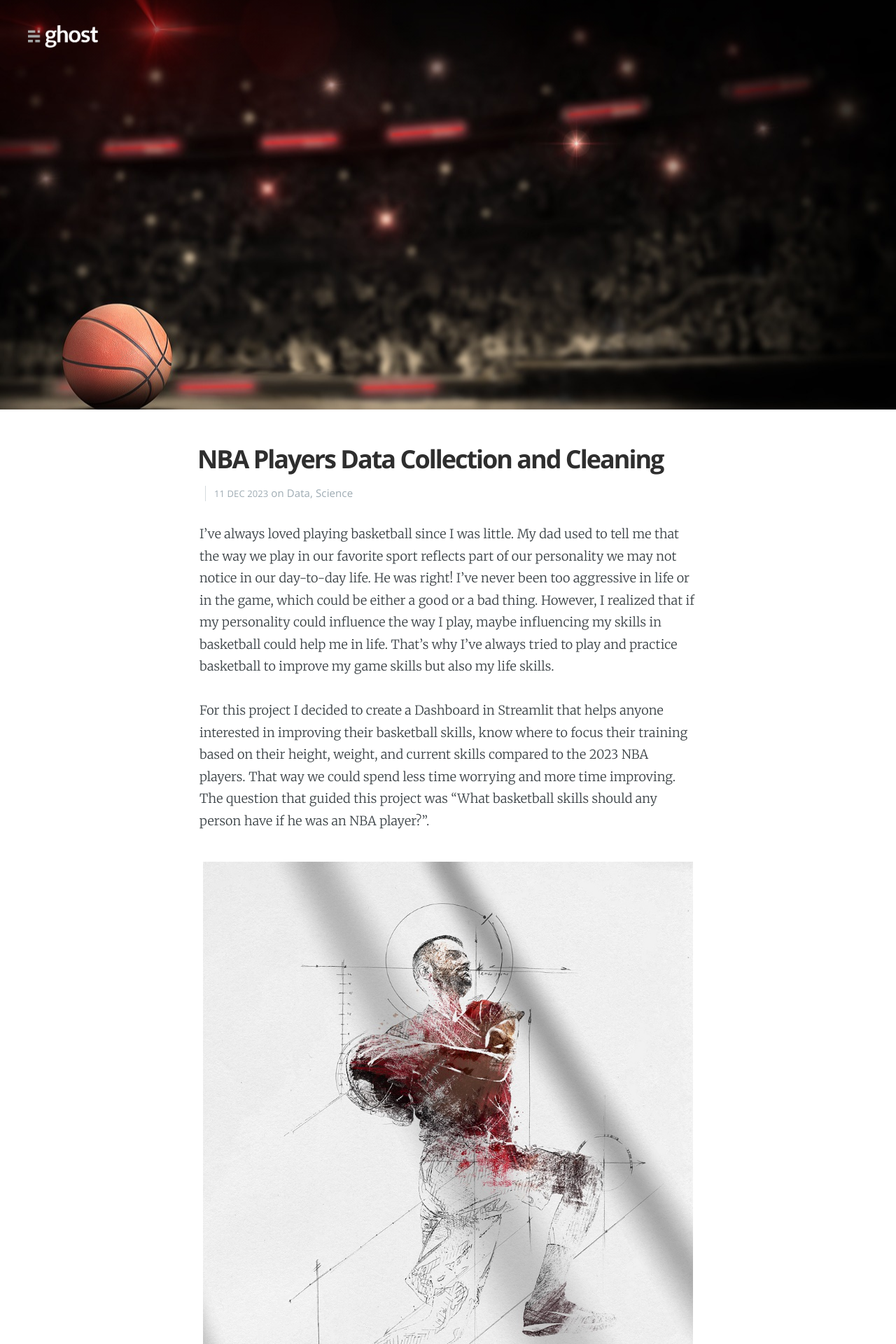
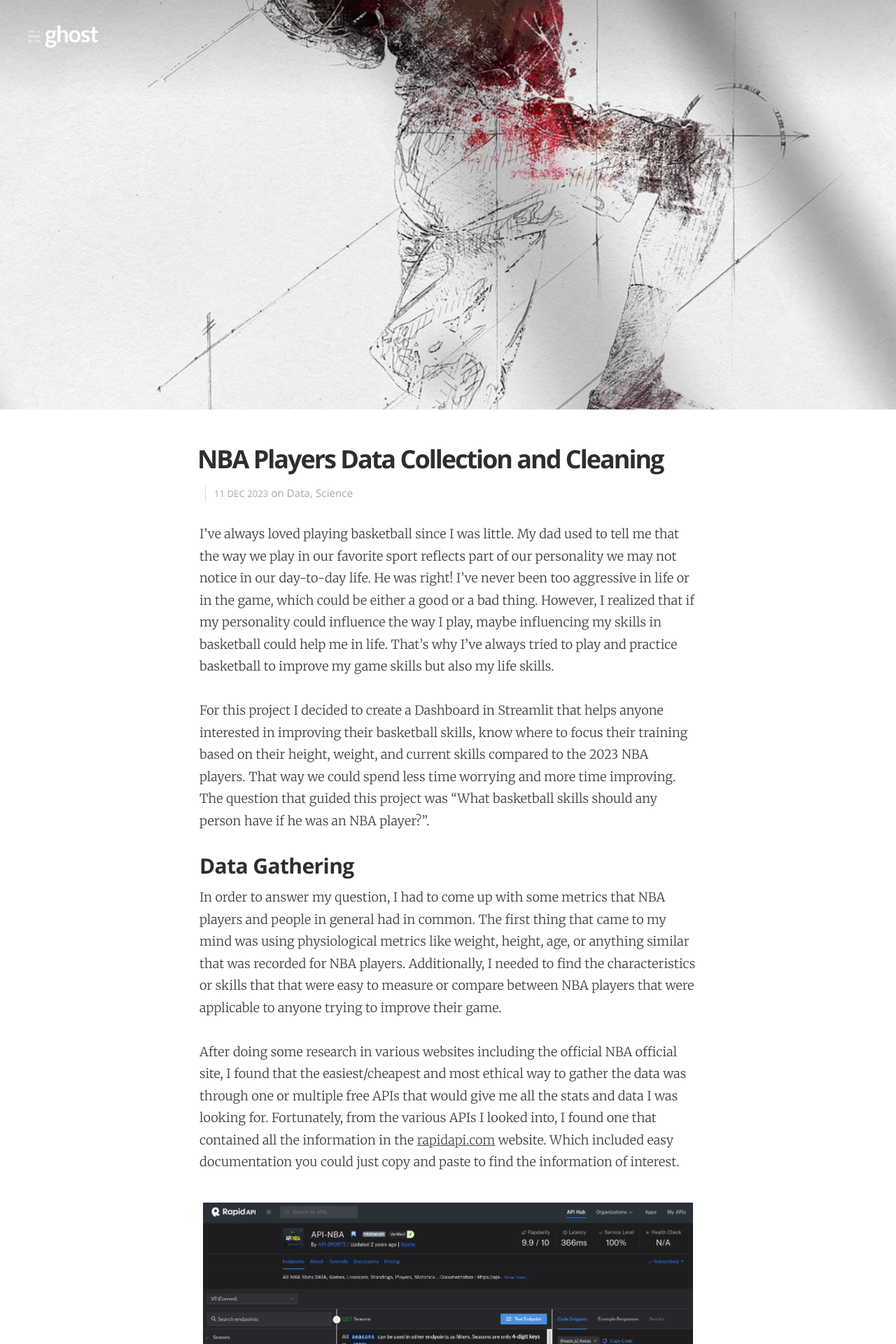
Before and after one commit to isaacaguilar97/my-blog, a Jekyll site: the page built from _posts/2023-12-11-NBA-Data-Extraction-and-Cleaning.md, in a window 1280 px wide. Shown: the top 1920 px of the page at 70% size. Built offline with Jekyll 4.4.1, drawn with Linux system fonts in a browser that asks for light colours; nearby versions of some CDN libraries.

Commit message:
change image banner

```diff
--- a/_posts/2023-12-11-NBA-Data-Extraction-and-Cleaning.md
+++ b/_posts/2023-12-11-NBA-Data-Extraction-and-Cleaning.md
@@ -1,6 +1,6 @@
 ---
 layout: post
-cover: 'assets/images/basketball-court.jpg'
+cover: 'assets/images/nba_skills.jpg'
 navegation: True
 title:  NBA Players Data Collection and Cleaning
 date: 2023-12-11 05:56:00
@@ -16,8 +16,6 @@ categories: isaac
 <p>I’ve always loved playing basketball since I was little. My dad used to tell me that the way we play in our favorite sport reflects part of our personality we may not notice in our day-to-day life. He was right! I’ve never been too aggressive in life or in the game, which could be either a good or a bad thing. However, I realized that if my personality could influence the way I play, maybe influencing my skills in basketball could help me in life. That’s why I’ve always tried to play and practice basketball to improve my game skills but also my life skills.</p>
 
 <p>For this project I decided to create a Dashboard in Streamlit that helps anyone interested in improving their basketball skills, know where to focus their training based on their height, weight, and current skills compared to the 2023 NBA players. That way we could spend less time worrying and more time improving. The question that guided this project was “What basketball skills should any person have if he was an NBA player?”.</p>
-
-<p><img src="https://isaacaguilar97.github.io/my-blog/assets/images/nba_skills.jpg" alt="Basketball Player" width="700"/></p>
 
 <h3 id="Data Gathering">Data Gathering</h3>
 
```
